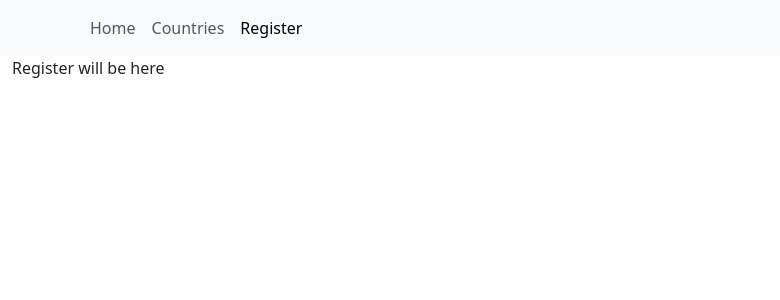
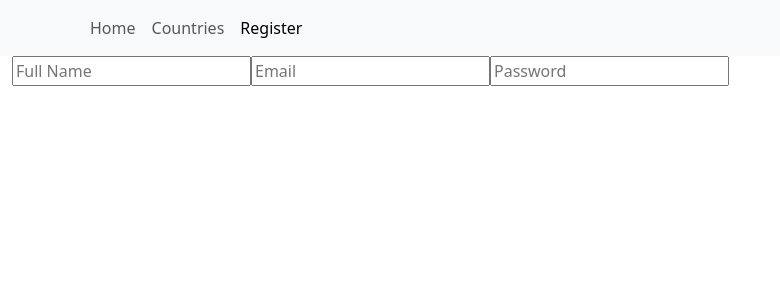
Before and after one commit to Bis10/Countries_Weather_API, a React (Vite) app: page /register in a window 1280 px wide. Shown: the top 300 px of the page, without its empty margins (0-780 px from the left). Built offline with nearby package versions, Linux system fonts and the light colour scheme; no server answers.

Commit message:
Add hooks & return statement

```diff
--- a/package.json
+++ b/package.json
@@ -18,6 +18,7 @@
     "react": "^18.3.1",
     "react-bootstrap": "^2.10.4",
     "react-dom": "^18.3.1",
+    "react-firebase-hooks": "^5.1.1",
     "react-redux": "^9.1.2",
     "react-router-bootstrap": "^0.26.3",
     "react-router-dom": "^6.26.1"
--- a/src/components/Register.jsx
+++ b/src/components/Register.jsx
@@ -1,9 +1,49 @@
 import React from 'react'
+import { useState } from 'react';
+import { auth, registerWithEmailAndPassword } from '../auth/firebase';
+import {useAuthState} from "react-firebase-hooks/auth";
+import { useNavigate } from 'react-router-dom';
 
 const Register = () => {
+    const [email, setEmail] = useState("");
+    const [password, setPassword] = useState("");
+    const [name, setName] = useState("");
+
+    // Below handles the auth state from firebase
+    const[user, loading, error] = useAuthState(auth);
+
+    const navigate = useNavigate();
+
+    const handleRegister = ()=>{
+        if(!name){
+            alert("Name is required");
+        }
+        registerWithEmailAndPassword(name,email, password);
+    }
+
+    //TODO: Add a check to see if user is logged in and navigate to countries if logged in
   return (
-    <div>Register will be here</div>
-  )
+    <div>
+      <input
+        type="text"
+        value={name}
+        onChange={(e) => setName(e, target.value)}
+        placeholder="Full Name"
+      />
+      <input
+        type="email"
+        value={email}
+        onChange={(e) => setEmail(e, target.value)}
+        placeholder="Email"
+      />
+      <input
+        type="password"
+        value={password}
+        onChange={(e) => setPassword(e, target.value)}
+        placeholder="Password"
+      />
+    </div>
+  );
 };
 
 export default Register;
```
Also changed, not shown: 1 other file (tests, documents, lock files or other folders).
